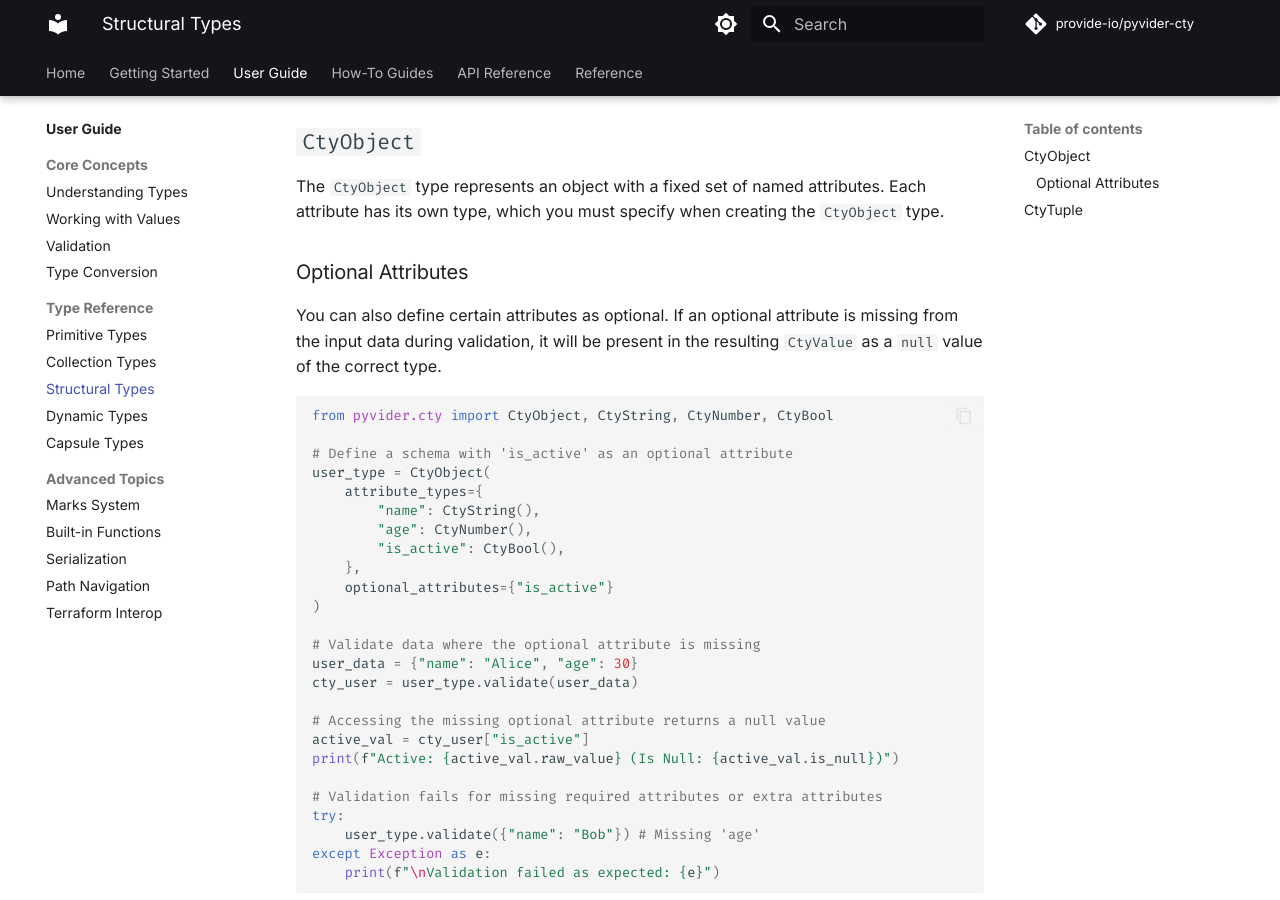
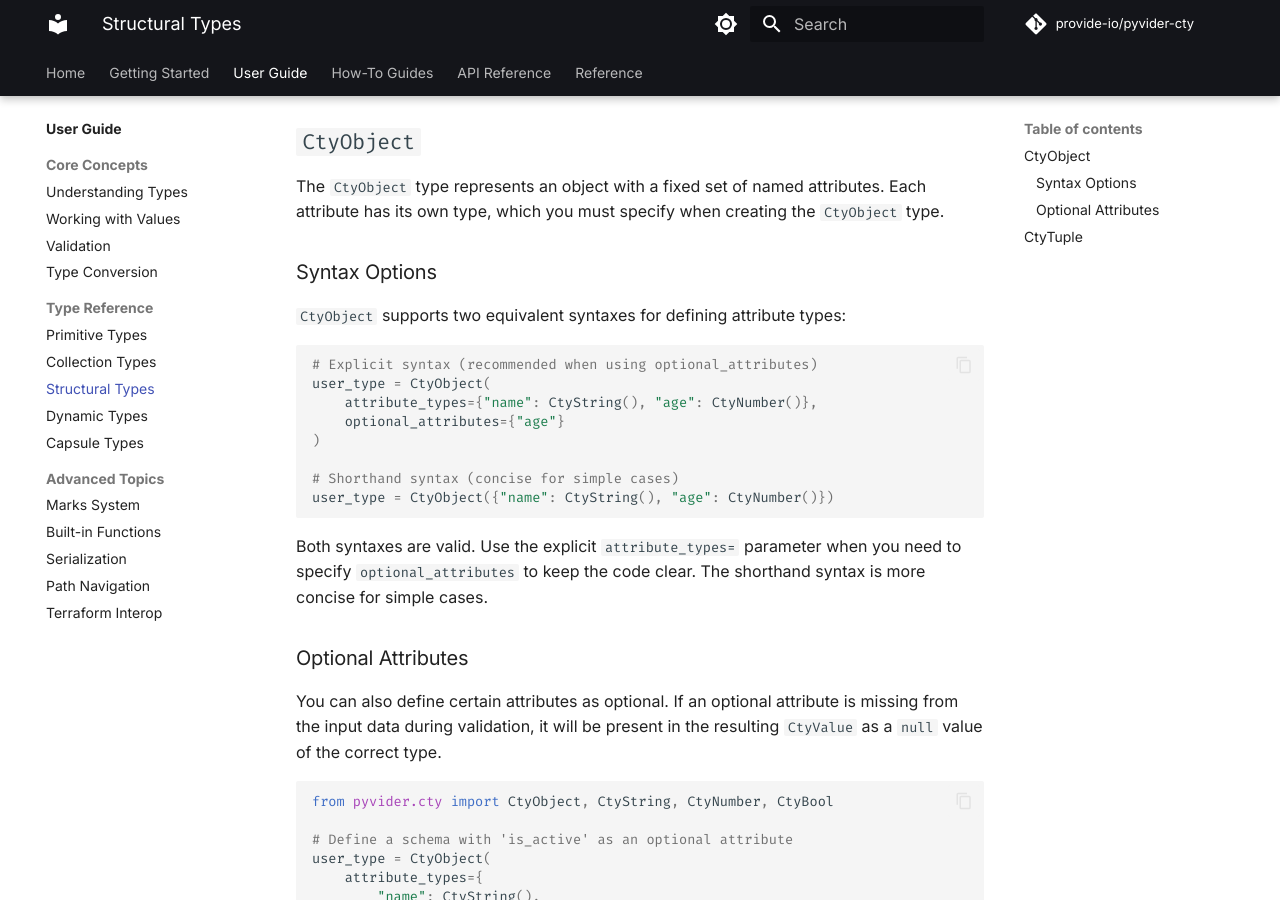
Before and after one commit to provide-io/pyvider-cty, an MkDocs documentation site: the page built from docs/user-guide/type-reference/structural.md, in a window 1280 px wide and 900 px high, scrolled down 405 px. Built offline with MkDocs 1.6.1 and Material for MkDocs 9.7.7, drawn with Linux system fonts in a browser that asks for light colours; comment, search, counter and statistics services are not loaded.

Commit message:
🔼⚙️ [skip ci] auto-commit

````diff
--- a/docs/user-guide/type-reference/structural.md
+++ b/docs/user-guide/type-reference/structural.md
@@ -10,6 +10,23 @@ There are two structural types in `pyvider.cty`:
 ## `CtyObject`
 
 The `CtyObject` type represents an object with a fixed set of named attributes. Each attribute has its own type, which you must specify when creating the `CtyObject` type.
+
+### Syntax Options
+
+`CtyObject` supports two equivalent syntaxes for defining attribute types:
+
+```python
+# Explicit syntax (recommended when using optional_attributes)
+user_type = CtyObject(
+    attribute_types={"name": CtyString(), "age": CtyNumber()},
+    optional_attributes={"age"}
+)
+
+# Shorthand syntax (concise for simple cases)
+user_type = CtyObject({"name": CtyString(), "age": CtyNumber()})
+```
+
+Both syntaxes are valid. Use the explicit `attribute_types=` parameter when you need to specify `optional_attributes` to keep the code clear. The shorthand syntax is more concise for simple cases.
 
 ### Optional Attributes
 
````
